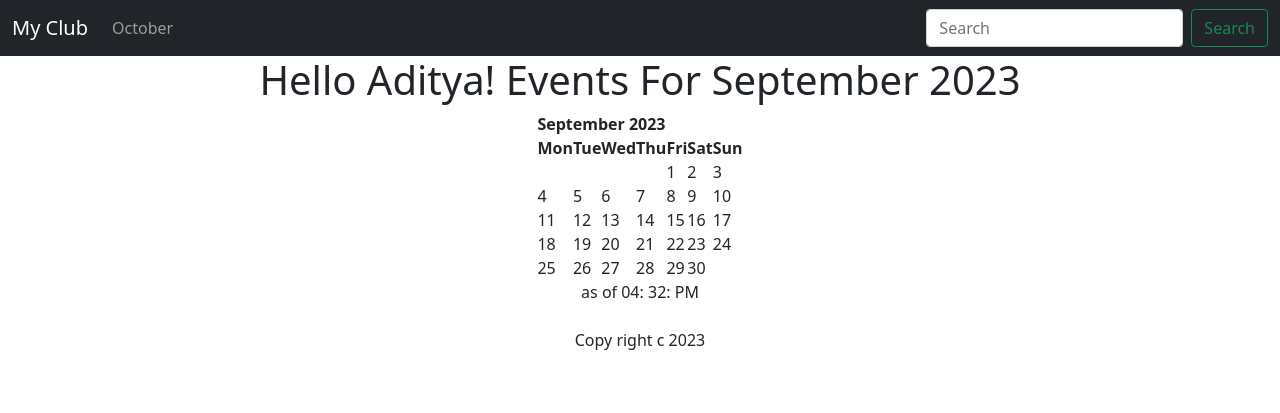
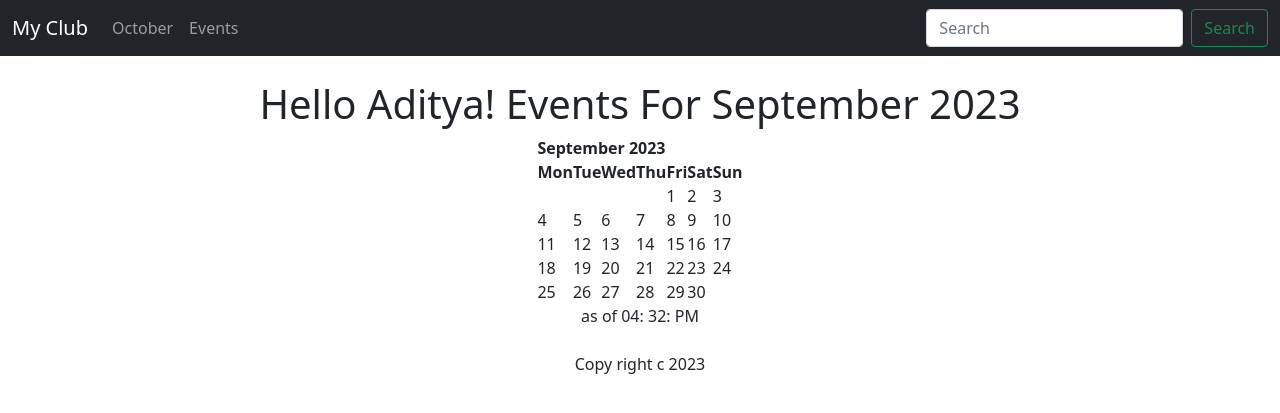
Before and after one commit to Aditya-Naresh/MyClub, a Django app: page / in a window 1280 px wide. Shown: the top 413 px of the page. Run offline with Django 4.2, Linux system fonts and the light colour scheme.

Commit message:
Fetching Event data from the database is setup

```diff
--- a/myClub/events/urls.py
+++ b/myClub/events/urls.py
@@ -4,5 +4,6 @@ from . import views
 
 urlpatterns = [
     path('', views.home, name='home'),
-    path('<int:year>/<str:month>/', views.home,name='home')
+    path('<int:year>/<str:month>/', views.home,name='home'),
+    path('events', views.all_events, name='list-events')
 ]
--- a/myClub/events/views.py
+++ b/myClub/events/views.py
@@ -2,7 +2,14 @@ from django.shortcuts import render
 import calendar
 from calendar import HTMLCalendar
 from datetime import datetime
+from . models import Event
 # Create your views here.
+
+
+def all_events(request):
+    event_list = Event.objects.all()
+    return render(request, 'events/event_list.html', {'event_list' : event_list})
+
 
 def home(request, year=datetime.now().year, month=datetime.now().strftime('%B')):
     name = 'Aditya'
--- a/myClub/templates/events/base.html
+++ b/myClub/templates/events/base.html
@@ -12,9 +12,14 @@
   </head>
   <body>
     {% include 'events/navbar.html' %}
-    {% block content %}
-    {% endblock content %}
+    <br>
 
+    <div class="container">
+
+      {% block content %}
+      {% endblock content %}
+
+    </div>
     <!-- Optional JavaScript; choose one of the two! -->
 
     <!-- Option 1: Bootstrap Bundle with Popper -->
--- a/myClub/templates/events/navbar.html
+++ b/myClub/templates/events/navbar.html
@@ -9,6 +9,9 @@
           <li class="nav-item">
             <a class="nav-link" href="{% url 'home' '2023' 'October' %}">October</a>
           </li>
+          <li class="nav-item">
+            <a class="nav-link" href="{% url 'list-events'  %}">Events</a>
+          </li>
         </ul>
         <form class="d-flex">
           <input class="form-control me-2" type="search" placeholder="Search" aria-label="Search">
```
Also changed, not shown: myClub/templates/events/event_list.html (added, +23 -0 lines), myClub/db.sqlite3.
